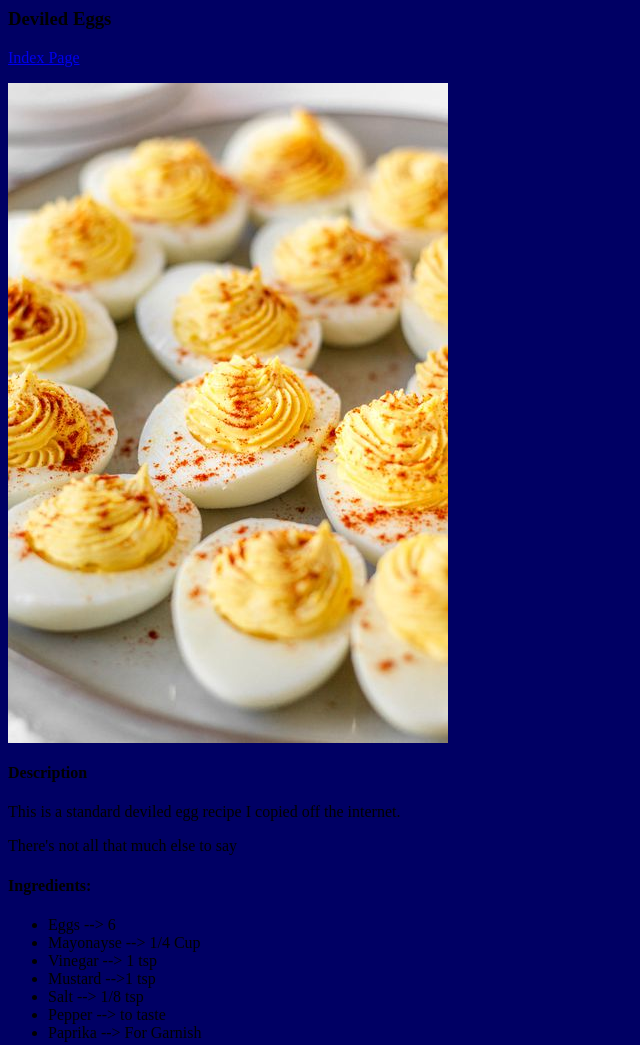
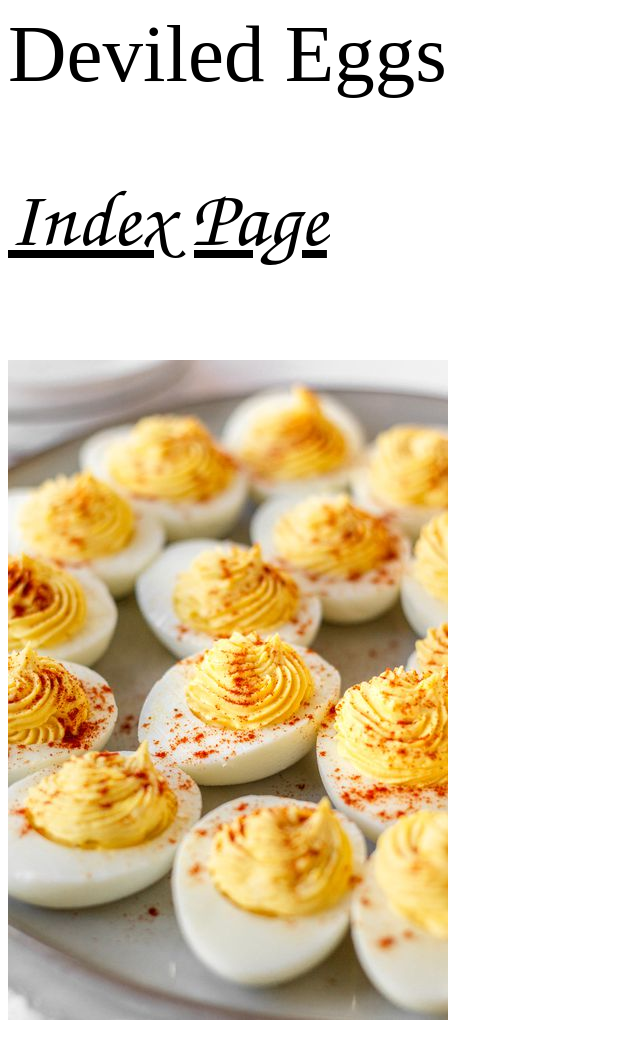
Before and after one commit to MarcusCaparini/Odin-P1-Recipes, a plain HTML site: page Recipes/DeviledEggs.html in a window 1280 px wide. Shown: the top 1045 px of the page, without its empty margins (0-640 px from the left). Drawn offline with Linux system fonts and the light colour scheme.

Commit message:
Minor experiments in CSS.

```diff
--- a/StyleSheets/Recipie_Standard.css
+++ b/StyleSheets/Recipie_Standard.css
@@ -1,5 +1,18 @@
 /*This is the standard stylesheet for recipies.*/
 * {
-background-color: rgb(0,0,100);
+	background-color: rgb(255, 255, 255);
+	color: rgb(0,0,0);
+	font-family: Purisa,"Z003", "Times New Romans";
+	font-size: 150%;
+}
+/*Okay, so the font family actually made it look super nice.*/
+/*I'll be sure to mess around with that more when I'm
+ *using more specific selectors.*/
+h3 {
+	font-family: "Times New Romans";
+	font-weight: 500
+}
 
+ol, ul {
+	/*font-size: 10px;*/
 }
```
